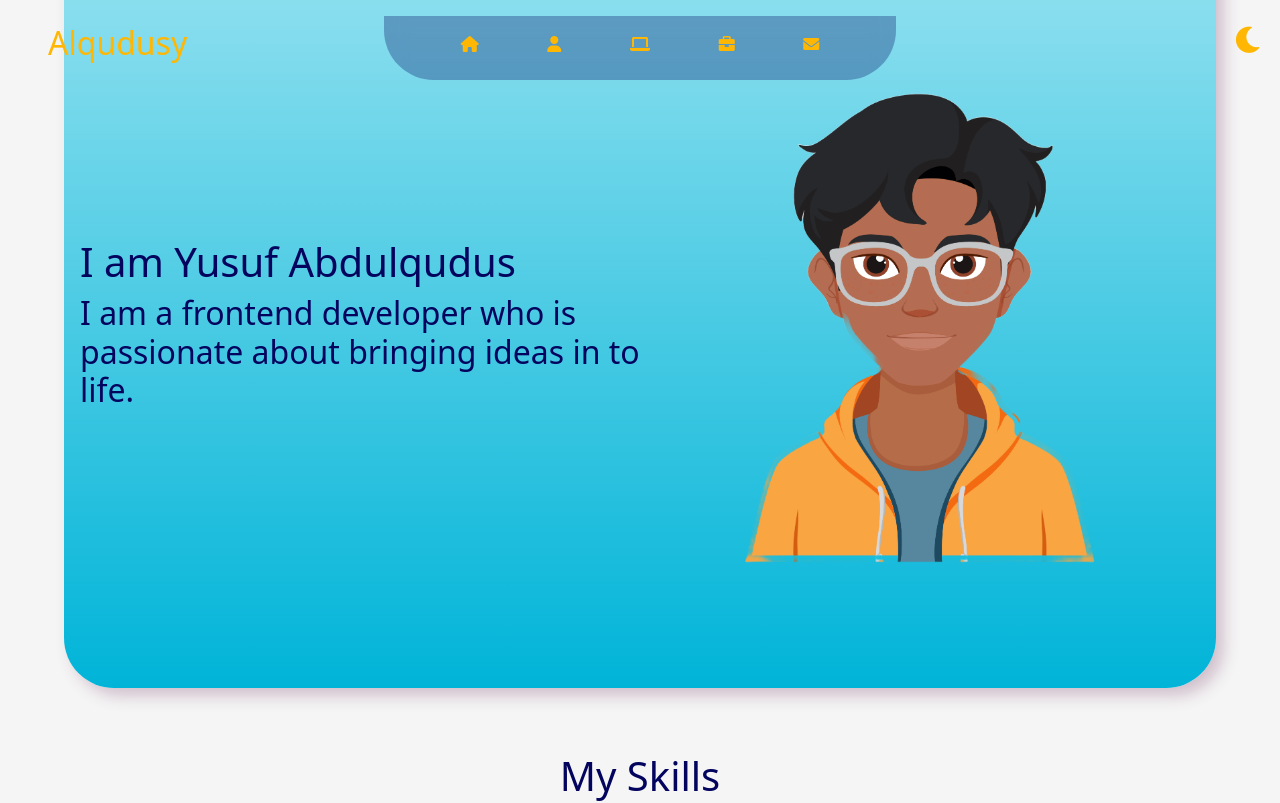
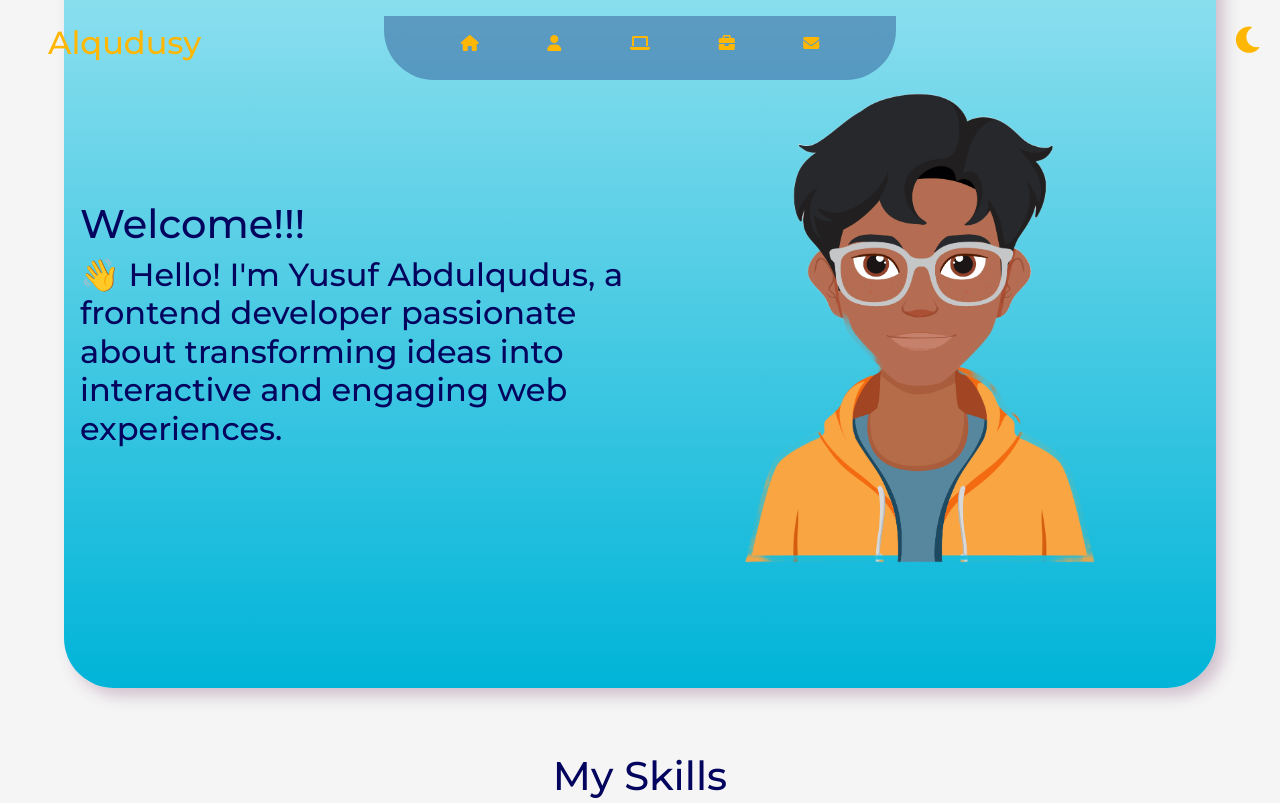
Before and after one commit to Alqudusy/portfolio, a plain HTML site: page index.html in a window 1280 px wide. Shown: the top 803 px of the page. Drawn offline with nearby package versions, Linux system fonts and the light colour scheme.

Commit message:
Still on it

```diff
--- a/index.html
+++ b/index.html
@@ -3,7 +3,7 @@
 <head>
     <meta charset="UTF-8">
     <meta name="viewport" content="width=device-width, initial-scale=1.0">
-    <title>Document</title>
+    <title>Abdulqudus || portfolio</title>
     <link rel="stylesheet" href="styles.css">
     <link rel="stylesheet" href="https://cdnjs.cloudflare.com/ajax/libs/font-awesome/6.0.0-beta3/css/all.min.css">
     <link href="https://cdn.jsdelivr.net/npm/bootstrap@5.3.3/dist/css/bootstrap.min.css" rel="stylesheet">
@@ -13,27 +13,28 @@
     <link rel="stylesheet" href="footer.css">
     <link rel="stylesheet" href="mobile.css">
     <script src="https://cdn.jsdelivr.net/npm/bootstrap@5.3.3/dist/js/bootstrap.bundle.min.js"></script>
+    <link href="https://fonts.googleapis.com/css2?family=Montserrat:wght@400;500;700&display=swap" rel="stylesheet">
 </head>
-<body class="d-flex justify-content-center align-items-center">
+<body class="d-flex justify-content-center align-items-center" id="body">
     <nav id="outer-nav">
         <h2 class="navbar-text" id="logo">Alqudusy</h2>
 
         <nav id="inner-nav">
             <i class="fa-solid fa-bars" id="hamburger"></i> <!-- Hamburger Icon for Mobile -->
             <ul>
-                <li><i class="fa-solid fa-house"></i></li>
-                <li><i class="fa-solid fa-user"></i></li>
-                <li><i class="fa-solid fa-laptop"></i></li>
-                <li><i class="fa-solid fa-briefcase"></i></li>
-                <li><i class="fa-solid fa-envelope"></i></li>
+                <li><a href="#body"><i class="fa-solid fa-house"></i></a></li>
+                <li><a href="#about-me"><i class="fa-solid fa-user"></i></a></li>
+                <li><a href="#projects"><i class="fa-solid fa-laptop"></i></a></li>
+                <li><a href="#experiences-container"><i class="fa-solid fa-briefcase"></i></a></li>
+                <li><a href="#contact-me"><i class="fa-solid fa-envelope"></i></a></li>
             </ul>
         </nav>
         <i class="fa-solid fa-moon" id="theme-toggler"></i>
     </nav>
     <main>
         <div id="description">
-            <h1>I am Yusuf Abdulqudus</h1>
-            <h2>I am a frontend developer who is passionate about bringing ideas in to life.</h2>
+            <h1>Welcome!!!</h1>
+            <h2>👋 Hello! I'm Yusuf Abdulqudus, a frontend developer passionate about transforming ideas into interactive and engaging web experiences.</h2>
         </div>
         <img src="myself.png" alt="alqudusy" id="my-pic">
     </main>
--- a/mobile.css
+++ b/mobile.css
@@ -6,8 +6,8 @@
     }
 
     #hamburger {
-        display: block; /* Show hamburger on mobile */
-        font-size: 30px;
+        display: block;
+        font-size: 25px;
         cursor: pointer;
         color: #ffb703;
     }
--- a/styles.css
+++ b/styles.css
@@ -1,5 +1,6 @@
 * {
     box-sizing: border-box;
+    font-family: 'Montserrat', sans-serif;
 }
 
 body {
@@ -65,7 +66,10 @@ body {
     padding: 0.5rem;
     color: #ffb703;
 }
-
+#inner-nav ul a {
+    text-decoration: none;
+    color: #ffb703;
+}
 #inner-nav ul li {
     cursor: pointer;
 }
```
